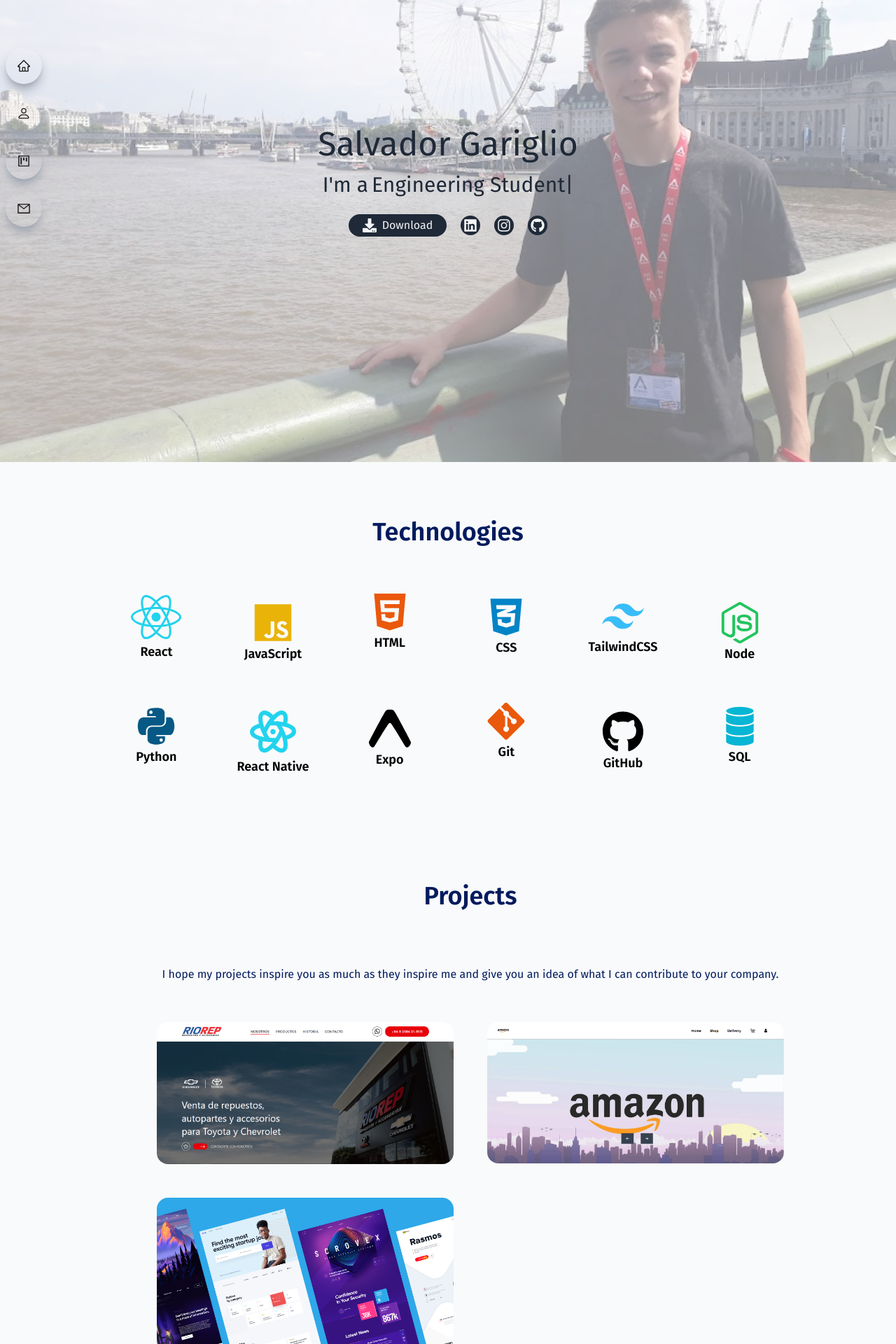
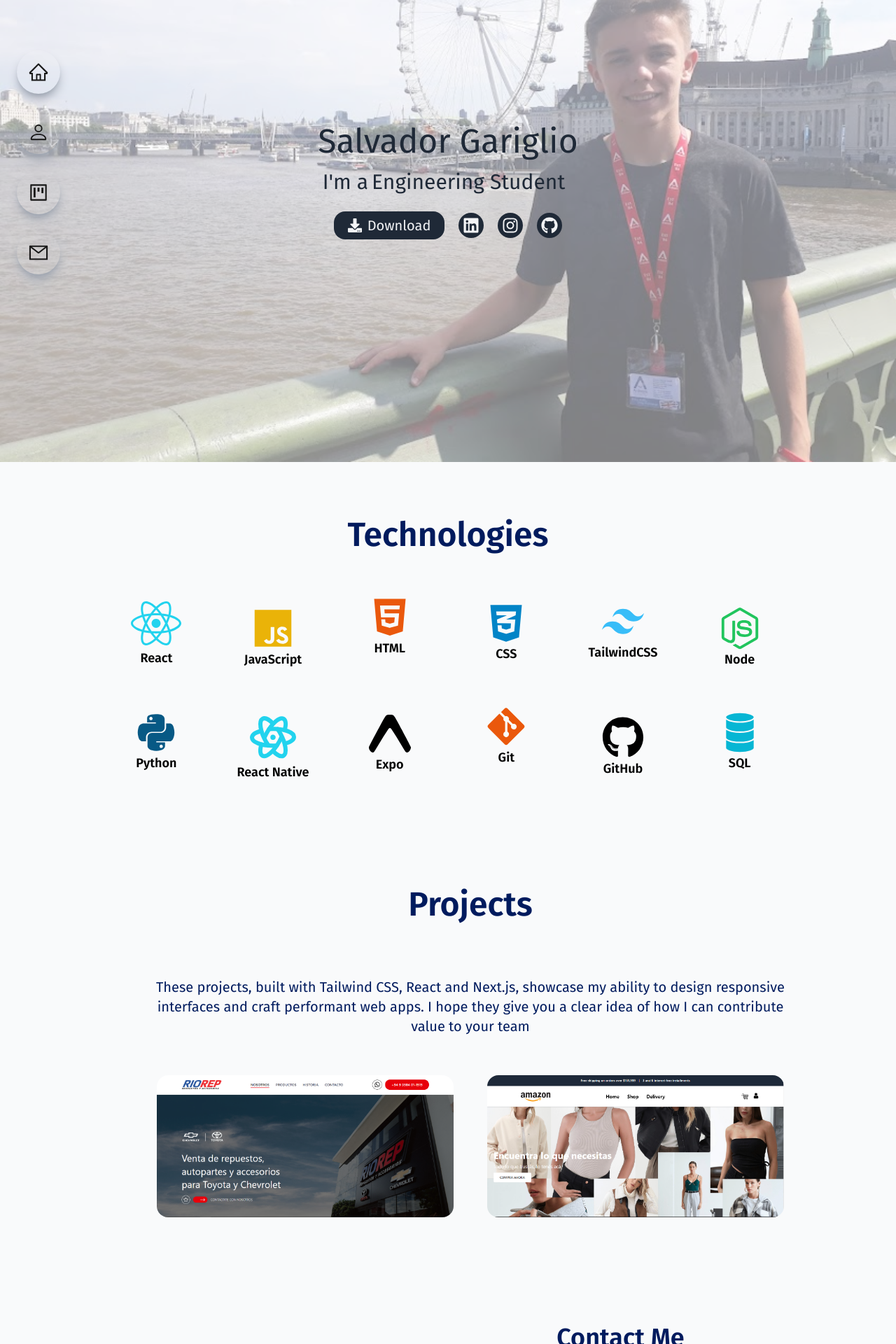
Before and after one commit to salvagariglio/salvagariglio, a React (Vite) app: page / in a window 1280 px wide. Shown: the part 140-2060 px from the top of the page at 70% size. Built offline with nearby package versions, Linux system fonts and the light colour scheme.

Commit message:
some updates

```diff
--- a/src/components/Contact.jsx
+++ b/src/components/Contact.jsx
@@ -3,11 +3,11 @@ import { GrContact } from 'react-icons/gr'
 
 const Contact = () => {
     return (
-        <div className='flex dark:text-gray-100'>
-            <div className='hidden md:block m-auto text-[#001b5e] dark:text-gray-100'>
+        <div className='flex  dark:text-gray-100'>
+            <div className='hidden lg:block m-auto text-[#001b5e] dark:text-gray-100'>
                 <GrContact size={250} />
             </div>
-            <div id='contact' className='max-w-[1040px] m-auto md:pl-20 p-4 py-16 w-full md:w-1/2'>
+            <div id='contact' className='max-w-[1040px] m-auto md:pl-20 px-8 py-16 w-full md:w-1/2 ease-in-out duration-500'>
                 <h1 className='mb-12 text-4xl font-semibold text-center text-[#001b5e] dark:text-white'>
                     Contact Me
                 </h1>
--- a/src/components/DarkMode.jsx
+++ b/src/components/DarkMode.jsx
@@ -24,9 +24,9 @@ const DarkMode = () => {
 
     return (
         <div>
-            <button className=' bg-transparent shadow-lg shadow-gray-400 cursor-pointer hover:scale-110 ease-in duration-300 z-10 p-2 rounded-full fixed top-4 right-4 text-neutral-900 dark:text-white dark:bg-purple-950'
+            <button className=' bg-transparent shadow-lg shadow-gray-400 cursor-pointer hover:scale-110 ease-in duration-300 z-10 p-2 rounded-full fixed md:top-6 md:right-6 top-4 right-4 text-neutral-900 dark:text-white dark:bg-purple-950'
                 onClick={handleChangeTheme}>
-                <MdOutlineDarkMode />
+                <MdOutlineDarkMode className='md:h-7 md:w-7 h-6 w-6 ease-in duration-300' />
             </button>
         </div>
     )
--- a/src/components/Main.jsx
+++ b/src/components/Main.jsx
@@ -13,8 +13,8 @@ const Main = () => {
             />
             <div className='flex justify-center items-center w-full h-screen absolute top-0 left-0 bg-white/50'>
                 <div className='max-w-[700px] m-auto h-full font-sans w-full flex flex-col justify-center  items-center'>
-                    <h1 className=' sm:text-5xl text-4xl text-gray-800 dark:text-purple-950'> Salvador Gariglio </h1>
-                    <h2 className='flex sm:text-3xl text-2xl pt-4 text-gray-800 dark:text-purple-900'>
+                    <h1 className=' sm:text-5xl text-4xl text-gray-800 dark:text-purple-950  ease-in duration-300'> Salvador Gariglio </h1>
+                    <h2 className='flex sm:text-3xl text-2xl pt-4 text-gray-800 dark:text-purple-900  ease-in duration-300'>
                         I'm a
                         <TypeAnimation
                             sequence={[
@@ -33,27 +33,27 @@ const Main = () => {
                         <a
                             href="/CV-SalvadorGariglio.pdf"
                             download
-                            className='flex justify-center text-gray-100 items-center gap-2 bg-gray-800 dark:bg-purple-900 rounded-2xl px-5 py-1 hover:scale-105 ease-in duration-300'
+                            className='flex justify-center text-lg md:text-xl text-gray-100 items-center gap-2 bg-gray-800 dark:bg-purple-900 rounded-2xl px-5  py-1.5 hover:scale-105 ease-in duration-300'
                         >
                             <FaDownload size={20} />
                             Download
                         </a>
-                        <button className=' bg-gray-800 dark:bg-purple-900 rounded-full p-1 hover:scale-110 ease-in duration-300  '>
+                        <button className=' bg-gray-800 dark:bg-purple-900 rounded-full p-1.5 hover:scale-110 ease-in duration-300  '>
                             <a href="https://www.linkedin.com/in/salvadorgariglio/"
                                 className='flex justify-center items-center gap-2 text-gray-100 '>
-                                <FaLinkedin className='cursor-pointer' size={20} />
+                                <FaLinkedin className='cursor-pointer' size={24} />
                             </a>
                         </button>
-                        <button className=' bg-gray-800 dark:bg-purple-900 rounded-full p-1 hover:scale-110 ease-in duration-300   '>
+                        <button className=' bg-gray-800 dark:bg-purple-900 rounded-full p-1.5 hover:scale-110 ease-in duration-300   '>
                             <a href="https://www.instagram.com/salvagariglio/"
                                 className='flex justify-center items-center gap-2 text-gray-100'>
-                                <FaInstagram className='cursor-pointer' size={20} />
+                                <FaInstagram className='cursor-pointer' size={24} />
                             </a>
                         </button>
-                        <button className=' bg-gray-800 dark:bg-purple-900 rounded-full p-1 hover:scale-110 ease-in duration-300 '>
+                        <button className=' bg-gray-800 dark:bg-purple-900 rounded-full p-1.5 hover:scale-110 ease-in duration-300 '>
                             <a href="https://github.com/salvagariglio"
                                 className='flex justify-center items-center gap-2 text-gray-100'>
-                                <FaGithub className='cursor-pointer' size={20} />
+                                <FaGithub className='cursor-pointer' size={24} />
                             </a>
                         </button>
                     </div>
--- a/src/components/Projects.jsx
+++ b/src/components/Projects.jsx
@@ -1,49 +1,42 @@
 import ProjectItem from './ProjectItem'
 import Landing1 from '../assets/Captura2.png'
 import Landing2 from '../assets/Captura.png'
-import Landing3 from '../assets/Captura3.png'
-import Landing from '../assets/landing1.png'
 import { motion } from 'framer-motion'
 
 const Projects = () => {
     return (
-        <section id='projects' className='max-w-[1040px] m-auto md:pl-20 p-4 py-16'>
+        <section id='projects' className=' max-w-[1040px] m-auto md:pl-20 p-4 py-16'>
             <motion.h1
                 whileInView={{ opacity: 1, x: 0 }}
                 initial={{ opacity: 0, x: -100 }}
                 transition={{ duration: 1.5 }}
-                className='mb-12 text-4xl font-semibold text-center text-[#001b5e] dark:text-white'>
+                className='mb-12 md:text-5xl text-4xl font-semibold text-center text-[#001b5e] dark:text-white'>
                 Projects
             </motion.h1>
             <motion.p
                 whileInView={{ opacity: 1, x: 0 }}
                 initial={{ opacity: 0, x: 100 }}
                 transition={{ duration: 1.5 }}
-                className='text-center text-[#001b5e] py-8 dark:text-gray-100'>
-                I hope my projects inspire you as much as they inspire me and give you an idea of what I can contribute to your company.
+                className='text-center text-base md:text-xl text-[#001b5e] py-8 dark:text-gray-100'>
+                These projects, built with Tailwind CSS, React and Next.js, showcase my ability to design responsive interfaces and craft performant web apps. I hope they give you a clear idea of how I can contribute value to your team
             </motion.p>
-            <article className='justify-center items-center grid sm:grid-cols-2 gap-12 p-6'>
+            <article className='justify-center items-center grid md:grid-cols-2 gap-12 p-6'>
                 <motion.div
                     whileInView={{ opacity: 1, x: 0 }}
                     initial={{ opacity: 0, x: -100 }}
-                    transition={{ duration: 1.5 }}>
+                    transition={{ duration: 1.5 }}
+                    className='items-center m-auto justify-center'>
                     <ProjectItem
                         linkPage="https://riorep.com.ar/" linkCode='https://github.com/salvagariglio/riorepPage' img={Landing1} tools='React - Javascript - Tailwind CSS' title='RIO REP' />
                 </motion.div>
                 <motion.div
                     whileInView={{ opacity: 1, x: 0 }}
                     initial={{ opacity: 0, x: 100 }}
-                    transition={{ duration: 1.5 }}>
+                    transition={{ duration: 1.5 }}
+                    className='items-center m-auto justify-center'>
                     <ProjectItem
-                        linkPage='https://shop-proyect.vercel.app/' img={Landing2} linkCode='https://github.com/salvagariglio/shop-proyect' tools='React - Javascript - Tailwind CSS - Redux' title='Amazon 2.0' />
+                        linkPage='https://salva-ecommerce.vercel.app/' img={Landing2} linkCode='https://github.com/salvagariglio/shop-proyect' tools='React - Javascript - Tailwind CSS - Redux' title='Amazon 2.0' />
                 </motion.div>
-                <motion.div
-                    whileInView={{ opacity: 1, x: 0 }}
-                    initial={{ opacity: 0, x: -100 }}
-                    transition={{ duration: 1.5 }}>
-                    <ProjectItem img={Landing} tools='React Native - React - Javascript - Tailwind CSS - Python - MySQL' title='Aesthetic' />
-                </motion.div>
-
             </article>
         </section>
     )
--- a/src/components/SideNavigation.jsx
+++ b/src/components/SideNavigation.jsx
@@ -9,7 +9,7 @@ const SideNav = () => {
     };
     return (
         <div className='font-sans'>
-            <AiOutlineMenu onClick={handleNav} className='absolute top-4 w-10 h-5 left-4 z-[99] md:hidden dark:text-purple-950' />
+            <AiOutlineMenu onClick={handleNav} className='absolute top-6 w-10 h-5 left-4 z-[99] md:hidden dark:text-purple-950' />
             {
                 nav ? (
                     <div className='fixed w-full h-screen bg-white/90 flex flex-col justify-center items-center z-20'>
@@ -35,19 +35,19 @@ const SideNav = () => {
                         ''
                     )
             }
-            <div className='md:block hidden fixed top-[25%] z-10'>
+            <div className=' left-3 md:block hidden fixed top-[25%] z-10'>
                 <div className='flex flex-col'>
-                    <a href="#main" className='rounded-full shadow-lg  text-neutral-900  dark:text-white dark:bg-purple-950 dark:border-gray-100 shadow-gray-400 m-2 p-4 cursor-pointer hover:scale-110 ease-in duration-300'>
-                        <AiOutlineHome size={20} />
+                    <a href="#main" className='rounded-full shadow-lg  text-neutral-900  dark:text-white dark:bg-purple-950 dark:border-gray-100 shadow-gray-400 m-3 p-4 cursor-pointer hover:scale-110 ease-in duration-300'>
+                        <AiOutlineHome size={30} />
                     </a>
-                    <a href="#skills" className='rounded-full shadow-lg  text-neutral-900  dark:text-white dark:bg-purple-950 dark:border-gray-100 shadow-gray-400 m-2 p-4 cursor-pointer hover:scale-110 ease-in duration-300'>
-                        <BsPerson size={20} />
+                    <a href="#skills" className='rounded-full shadow-lg  text-neutral-900  dark:text-white dark:bg-purple-950 dark:border-gray-100 shadow-gray-400 m-3 p-4 cursor-pointer hover:scale-110 ease-in duration-300'>
+                        <BsPerson size={30} />
                     </a>
-                    <a href="#projects" className='rounded-full shadow-lg  text-neutral-900  dark:text-white dark:bg-purple-950 dark:border-gray-100 shadow-gray-400 m-2 p-4 cursor-pointer hover:scale-110 ease-in duration-300'>
-                        <AiOutlineProject size={20} />
+                    <a href="#projects" className='rounded-full shadow-lg  text-neutral-900  dark:text-white dark:bg-purple-950 dark:border-gray-100 shadow-gray-400 m-3 p-4 cursor-pointer hover:scale-110 ease-in duration-300'>
+                        <AiOutlineProject size={30} />
                     </a>
-                    <a href="#contact" className='rounded-full shadow-lg  text-neutral-900 dark:text-white dark:bg-purple-950 dark:border-gray-100 shadow-gray-400 m-2 p-4 cursor-pointer hover:scale-110 ease-in duration-300'>
-                        <AiOutlineMail size={20} />
+                    <a href="#contact" className='rounded-full shadow-lg  text-neutral-900 dark:text-white dark:bg-purple-950 dark:border-gray-100 shadow-gray-400 m-3 p-4 cursor-pointer hover:scale-110 ease-in duration-300'>
+                        <AiOutlineMail size={30} />
                     </a>
                 </div>
             </div>
--- a/src/components/Skills.jsx
+++ b/src/components/Skills.jsx
@@ -25,7 +25,7 @@ const Skills = () => {
                 whileInView={{ opacity: 1, y: 0 }}
                 initial={{ opacity: 0, y: -50 }}
                 transition={{ duration: 1.5 }}
-                className='mb-12 text-4xl font-semibold text-center text-[#001b5e] dark:text-white'
+                className='mb-12 md:text-5xl text-4xl font-semibold text-center text-[#001b5e] dark:text-white'
             >
                 Technologies
             </motion.h2>
```
Also changed, not shown: src/assets/Captura.png.
